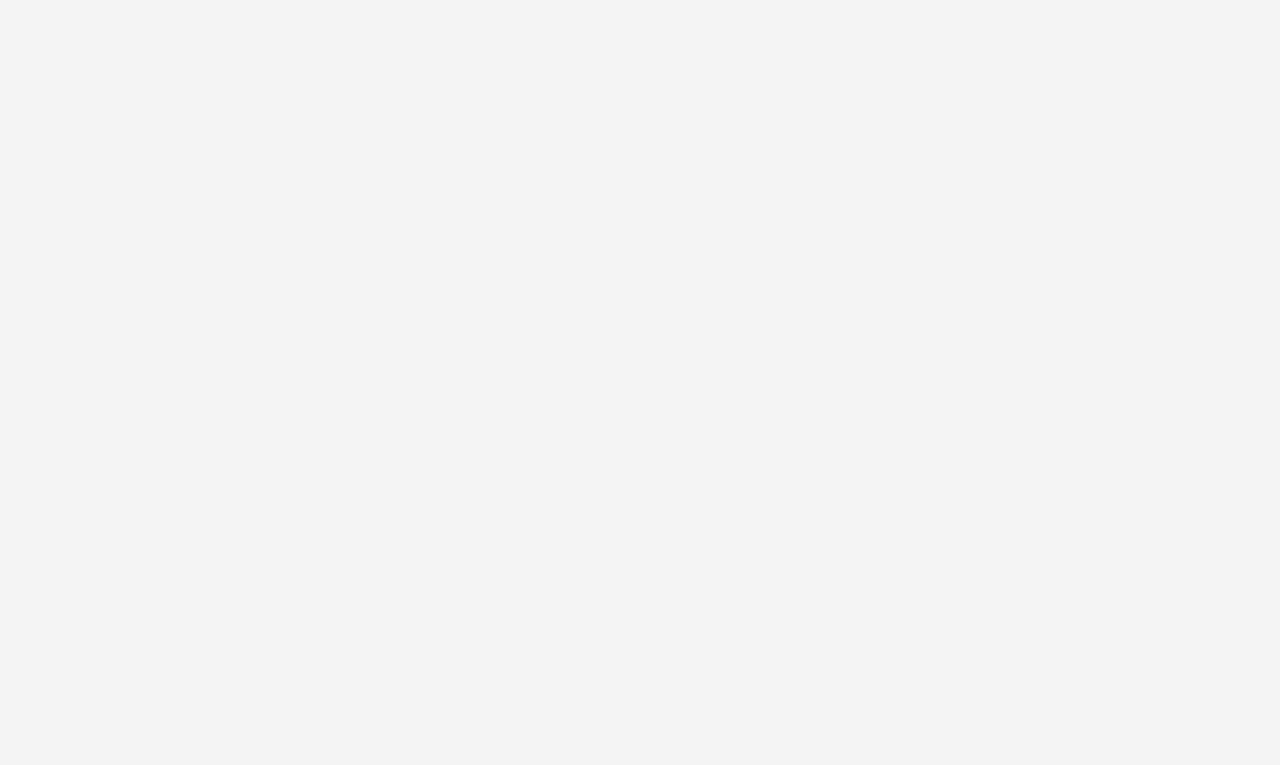
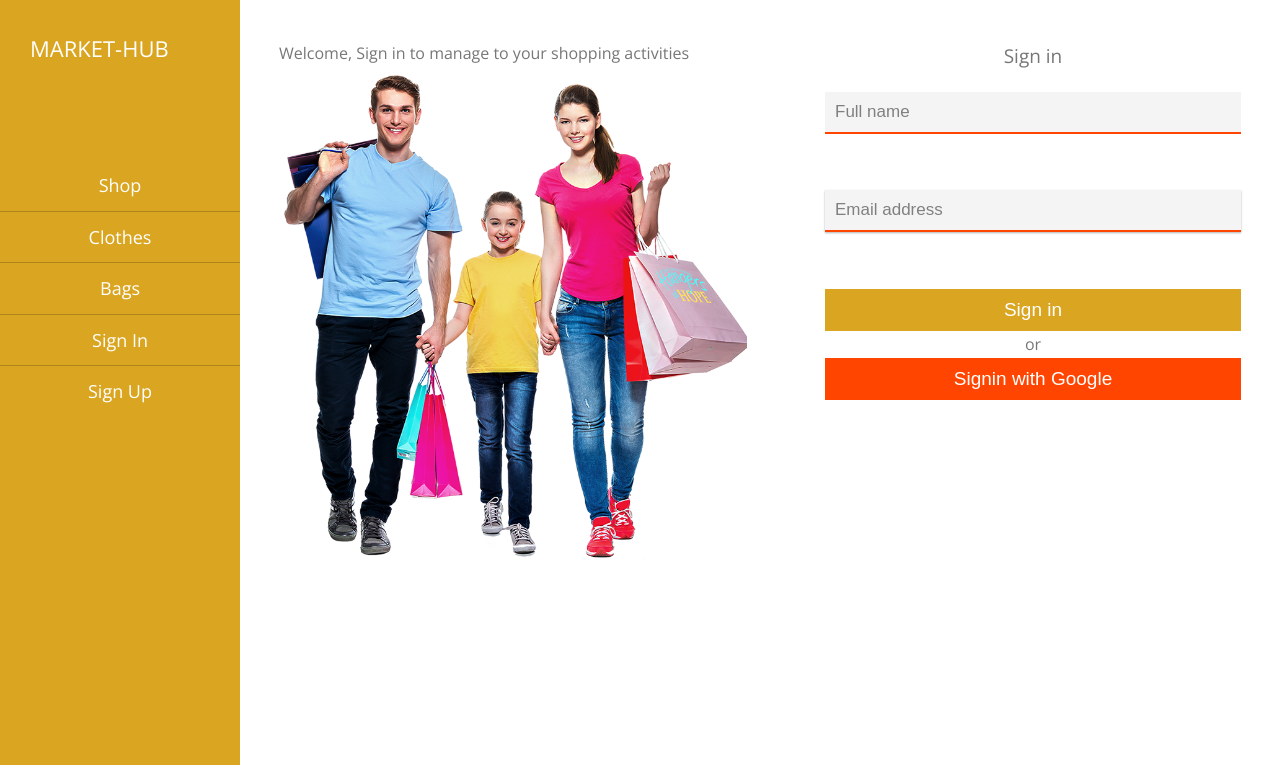
Before and after one commit to solomonfrank/E-commerce, a React app in the folder market-hub/: page /login in a window 1280 px wide. Shown: the top 765 px of the page. Built offline with nearby package versions, Linux system fonts and the light colour scheme.

Commit message:
add login page

```diff
--- a/market-hub/src/components/App.js
+++ b/market-hub/src/components/App.js
@@ -3,7 +3,9 @@ import { BrowserRouter as Router, Route} from 'react-router-dom'
 
 import HomePage from '../pages/homepage/HomePage';
 import BagPage from '../pages/bagPage/BagPage';
-import ShopPage from '../pages/shopPage/ShopPage'
+import ShopPage from '../pages/shopPage/ShopPage';
+import LoginPage from '../pages/loginPage/LoginPage';
+import SignUpPage from '../pages/signUpPage/SignUpPage';
 
 
 
@@ -17,6 +19,8 @@ const App = () => {
             <Router>
                 <Route exact path ='/' component={HomePage} />
                 <Route exact path ='/shop' component={ShopPage} />
+                <Route exact path ='/login' component={LoginPage} />
+                <Route exact path ='/signup' component={SignUpPage} />
              </Router>
 
         </div>
--- a/market-hub/src/components/App.scss
+++ b/market-hub/src/components/App.scss
@@ -15,6 +15,6 @@ body {
     line-height: 1.7;
     color:#777;
     font-size: 16px;
-    background-color: #f4f4f4;
+    background-color: white;
     box-sizing: border-box;
 }
--- /dev/null
+++ b/market-hub/src/components/Form/Form.js
@@ -0,0 +1,55 @@
+import React, { Component } from 'react';
+import InputField from './InputField';
+
+import './form.scss';
+
+
+class LoginForm extends Component {
+
+state =  {
+formElements:  [
+    {
+        type: 'text',
+        label: 'Full name',
+        id: 1
+    },
+    {
+        type: 'email',
+        label: 'Email address',
+        id: 2
+    }
+]
+}
+    render() {
+        return (
+            <div class="form__wrapper">
+  <div className='form__wrapper--image'>
+      <div> <p className='image__title'>Welcome, Sign in to manage to your shopping activities</p></div>
+      <figure className='image__figure'>
+          <img src='images/signin.png' className='image__pix' />
+      </figure>
+  </div>
+    <div className='form__wrapper--formContainer'>
+    <div className='form__title'><p>Sign in </p></div>
+    <form>
+
+                    { this.state.formElements.map( item =>(   <InputField type={ item.type}  label={item.label} key={item.id }/> ))}
+                 <div className='form-group form__group--btn'>
+                     <button className='btn__form btn__signin' type='submit'>Sign in</button>
+                 </div>
+
+                 <p className='signin__subtext'>or</p>
+                 <div className='form-group form__group--btn3'>
+                     <button className='btn__form btn__signin3' type='submit'>Signin with Google</button>
+                 </div>
+
+
+                </form>
+    </div>
+
+            </div>
+        )
+    }
+}
+
+export default LoginForm;
--- /dev/null
+++ b/market-hub/src/components/Form/InputField.js
@@ -0,0 +1,16 @@
+import React from 'react';
+
+import './input.scss';
+
+const InputField = ({type, label }) => {
+
+    return (
+        <div  className='form__group'>
+            <input type= {type} className='form__group--input'  autoFocus='off' required placeholder= { label } id='form__elem'/>
+            <label className='form__group--label' htmlFor='form__elem'>{label}</label>
+
+        </div>
+    )
+}
+
+export default InputField;
--- /dev/null
+++ b/market-hub/src/components/Form/form.scss
@@ -0,0 +1,88 @@
+.form__wrapper {
+    display: flex;
+
+    @media only screen and (max-width: 990px){
+    flex-direction: column;
+    justify-content: space-between;
+    }
+
+    margin-top: 40px;
+
+    &--image {
+    width: 45%;
+   // margin-right: 10rem;
+    margin-left: auto;
+    margin-right: auto;
+
+    @media only screen and (max-width: 990px){
+       // width: 60%;
+        // margin-left: auto;
+        // margin-right: auto;
+        display: none;
+    }
+
+    }
+     &--formContainer {
+        width: 40%;
+        margin-left: auto;
+        margin-right: auto;
+        @media only screen and (max-width: 990px){
+            width: 60%;
+            margin-left: auto;
+            margin-right: auto;
+
+        }
+
+
+// margin-top: 10%;
+
+     }
+}
+
+.image__pix {
+
+    width: 100%;
+
+
+}
+
+.btn__form {
+    color: white;
+    text-align: center;
+    font-size: 19px;
+     padding: 10px;
+     border: none;
+ }
+
+.form__group--btn {
+   text-align: center;
+   background-color: goldenrod;
+
+}
+
+.btn__signin {
+   background-color: goldenrod;
+
+}
+.signin__subtext{
+    text-align: center;
+    font-size: 16px;
+}
+.form__group--btn3 {
+    text-align: center;
+    background-color: orangered
+ }
+
+ .btn__signin3 {
+
+    border: none;
+    background-color: orangered;
+
+
+}
+
+.form__title {
+    text-align: center;
+    font-size: 19px;
+    margin-bottom: 20px;
+}
--- /dev/null
+++ b/market-hub/src/components/Form/input.scss
@@ -0,0 +1,44 @@
+.form__group {
+
+    &--input {
+        font-size: 17px;
+        padding: 10px;
+        background-color: #f4f4f4;
+        border: none;
+        display: block;
+        width: 90%;
+        border-bottom: 1px solid transparent;
+        transition: all .2s;
+        width:100%;
+
+
+        &:focus {
+            outline: none;
+            box-shadow:0 1px 2px rgba(0,0,0,0.3);
+            border-bottom: 2px solid goldenrod;
+        }
+
+        &::-webkit-input-placeholder {
+         color: gray;
+        }
+        &:invalid {
+            border-bottom: 2px solid orangered
+        }
+        &:placeholder-shown ~ .form__group--label{
+          opacity: 0;
+          visibility: hidden;
+          transform : translateY(-4px)
+        }
+
+    }
+    &--label {
+        display: block;
+        margin-top: 10px;
+        margin-left:14px;
+        transition: all .2s;
+        margin-bottom: 19px;
+
+    }
+
+
+}
--- a/market-hub/src/components/Header/Header.js
+++ b/market-hub/src/components/Header/Header.js
@@ -7,10 +7,7 @@ import './header.scss';
 const Header = () => {
     return (
         <header className='header'>
-        <div className='logo__box'  >
-            <p className='logo__box--title'>Market-Hub</p>
-            {/* <img className='logo' src='images/logo4.png' alt='marketHub_Logo'/> */}
-        </div>
+
         <div className='text__box'>
             <h1 className='header__text'>
                 <span className='header__text--primary'>Flash Sale</span>
--- a/market-hub/src/components/SideBar/SideBar.js
+++ b/market-hub/src/components/SideBar/SideBar.js
@@ -8,21 +8,22 @@ const SideBar = () => {
 
     return (
         <div className='sidebar__content'>
+
             <ul className='category__list'>
                 <li className='category__item'>
-                    <Link className='category__link'>Shop</Link>
+                    <Link  to='/shop' className='category__link'>Shop</Link>
                  </li>
                  <li className='category__item'>
-                    <Link className='category__link'>Clothes</Link>
+                    <Link to='/clothes' className='category__link'>Clothes</Link>
                  </li>
                  <li className='category__item'>
-                    <Link className='category__link'>Bags</Link>
+                    <Link to='/bags' className='category__link'>Bags</Link>
                  </li>
                  <li className='category__item'>
-                    <Link className='category__link'>Sign in</Link>
+                    <Link to='/login' className='category__link'>Sign in</Link>
                  </li>
                  <li className='category__item'>
-                    <Link className='category__link'>Sign up</Link>
+                    <Link to='/signup' className='category__link'>Sign up</Link>
                  </li>
             </ul>
         </div>
--- a/market-hub/src/components/SideBar/sidebar.scss
+++ b/market-hub/src/components/SideBar/sidebar.scss
@@ -2,9 +2,11 @@
     margin-top: 10rem
 }
 .sidebar__content {
+    position: relative;
+
     @media only screen and (max-width:990px) {
       position: absolute;
-    top: -8rem;
+    top: -8.3rem;
     right: -2px;
     border: none;
     }
@@ -75,3 +77,24 @@
     width: 100%;
     transform: scaleY(1);
 }
+
+.logo__box {
+    position: absolute;
+    top:30px;
+    left:30px;
+
+    &--title {
+        color: white;
+        font-size: 22px;
+        font-weight:400;
+        text-align:center;
+        text-transform: uppercase;
+        text-decoration: none;
+
+        @media only screen and (max-width:990px) {
+
+           top: 10px;
+           left: 0;
+          }
+    }
+}
--- a/market-hub/src/pages/homepage/HomePage.js
+++ b/market-hub/src/pages/homepage/HomePage.js
@@ -50,7 +50,12 @@ class HomePage extends Component {
         return (
           <div className='body__template'>
             <div className='sidebar__section'>
+            <div className='logo__box'  >
+            <p className='logo__box--title'>Market-Hub</p>
+            {/* <img className='logo' src='images/logo4.png' alt='marketHub_Logo'/> */}
+        </div>
                 <ToggleIcon />
+
                 <SideBar />
             </div>
             <header className='header__section'>
--- a/market-hub/src/pages/homepage/homePage.scss
+++ b/market-hub/src/pages/homepage/homePage.scss
@@ -4,7 +4,7 @@
   //  grid-template-columns: 150px 1fr ;
     grid-template-rows: 80vh min-content min-content  repeat(2, min-content);
     grid-template-columns: [sidebar-start ] 15rem [sidebar-end full-start ] 1fr  [center-start] repeat(8,[ col-start ] minmax(min-content, 14rem)[ col-end])  [center-end] 1fr  [full-end];
-  grid-row-gap: 8rem;
+
 
   @media only screen and (max-width:990px) {
     grid-template-rows:6rem  80vh min-content min-content  repeat(2, min-content);
--- /dev/null
+++ b/market-hub/src/pages/loginPage/LoginPage.js
@@ -0,0 +1,56 @@
+import React, { Component } from 'react';
+import { Link } from 'react-router-dom';
+
+import Header from '../../components/Header/Header';
+import AboutUs from '../../components/AboutUs/AboutUs';
+import SideBar from '../../components/SideBar/SideBar';
+import Footer from '../../components/Footer/Footer'
+import ToggleIcon from '../../components/ToggleIcon/ToggleIcon';
+import LoginForm from '../../components/Form/Form';
+
+
+import './loginPage.scss';
+
+
+class LoginPage extends Component {
+
+
+    render() {
+
+        return (
+          <div className='body__template'>
+            <div className='sidebar__section'>
+            <div className='logo__box'  >
+           <Link className='logo__box--title'  to='/'>Market-Hub</Link>
+            {/* <img className='logo' src='images/logo4.png' alt='marketHub_Logo'/> */}
+        </div>
+                <ToggleIcon />
+                <SideBar />
+            </div>
+
+
+            <section className='main__section content'>
+
+           <LoginForm />
+
+
+            </section>
+
+
+            <section className='about__section'>
+            <AboutUs />
+            </section>
+            <footer className='footer__section'>
+                <Footer />
+            </footer>
+
+
+
+
+
+             </div>
+             )
+            }
+}
+
+export default LoginPage;
--- /dev/null
+++ b/market-hub/src/pages/loginPage/loginPage.scss
@@ -0,0 +1,77 @@
+
+.body__template {
+    display: grid;
+   //  grid-template-columns: 150px 1fr ;
+    //  grid-template-rows: min-content  repeat(2, min-content);
+    //  grid-template-columns: [sidebar-start ] 15rem [sidebar-end full-start ] 1fr [center-start ] repeat(8, 1fr) [center-end] 1fr [full-end];
+grid-row-gap:8rem;
+
+   @media only screen and (max-width:990px) {
+     grid-template-rows:6rem  80vh min-content min-content  repeat(2, min-content);
+     grid-template-columns:[ full-start ] 1fr  [center-start] repeat(8,[ col-start ] minmax(min-content, 14rem)[ col-end])  [center-end] 1fr  [full-end];
+     grid-row-gap: 0;
+ }
+ }
+
+ .product__item {
+
+     padding: 0;
+     @media only screen and (max-width:990px) {
+         margin-bottom: 40px
+     }
+
+ }
+
+
+ .product__item--title {
+     text-align: center;
+     font-weight:700;
+     font-size: 30px;
+     @media only screen and (max-width:990px) {
+         margin-top: 12rem;
+     }
+
+ }
+
+ .container {
+     display: grid;
+     grid-template-columns: repeat(auto-fit, minmax(20rem, 1fr));
+    // grid-template-rows: 30rem;
+     grid-gap: 1rem;
+     perspective: 150rem;
+     transition: all .8s;
+
+
+ }
+
+ .sidebar__section {
+     background-color:goldenrod;
+
+     grid-column: sidebar-start / sidebar-end;
+     grid-row: 1/-1;
+     @media only screen and (max-width:990px) {
+         grid-row: 1/2;
+         grid-column: 1 /-1;
+     }
+ }
+
+ .main__section {
+
+     grid-column: center-start / center-end;
+ }
+
+
+
+ .about__section {
+
+     grid-column: full-start / full-end;
+
+ }
+
+
+ .footer__section {
+     background-color: white;
+     padding: 30px;
+
+     grid-column: full-start / full-end;
+ }
```
Also changed, not shown: market-hub/public/images/shopping 3.jpg (added), market-hub/public/images/sign2.jpg (added), market-hub/public/images/signin.png (added), market-hub/src/mixins/mixin.scss (added), market-hub/src/pages/signUpPage/SignUpPage.js (added), market-hub/src/pages/signUpPage/signUpPage.scss (added).
